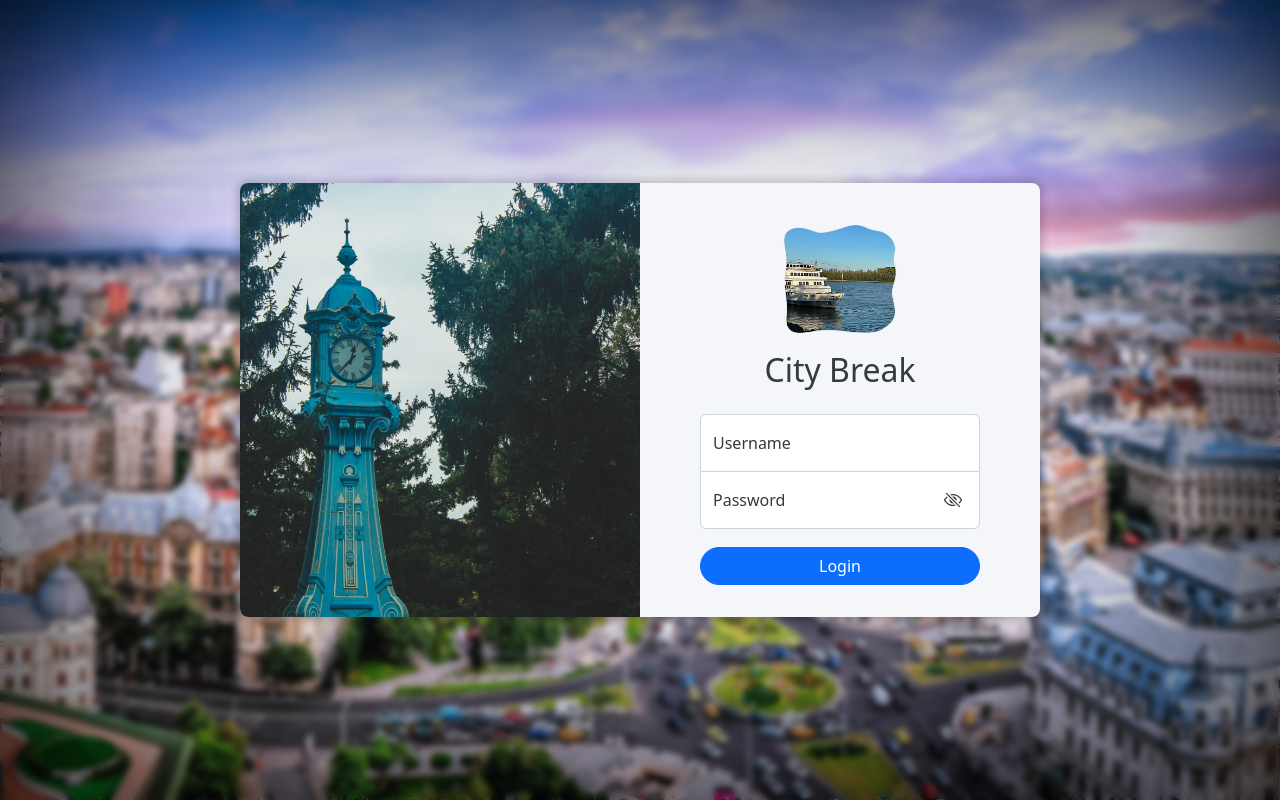
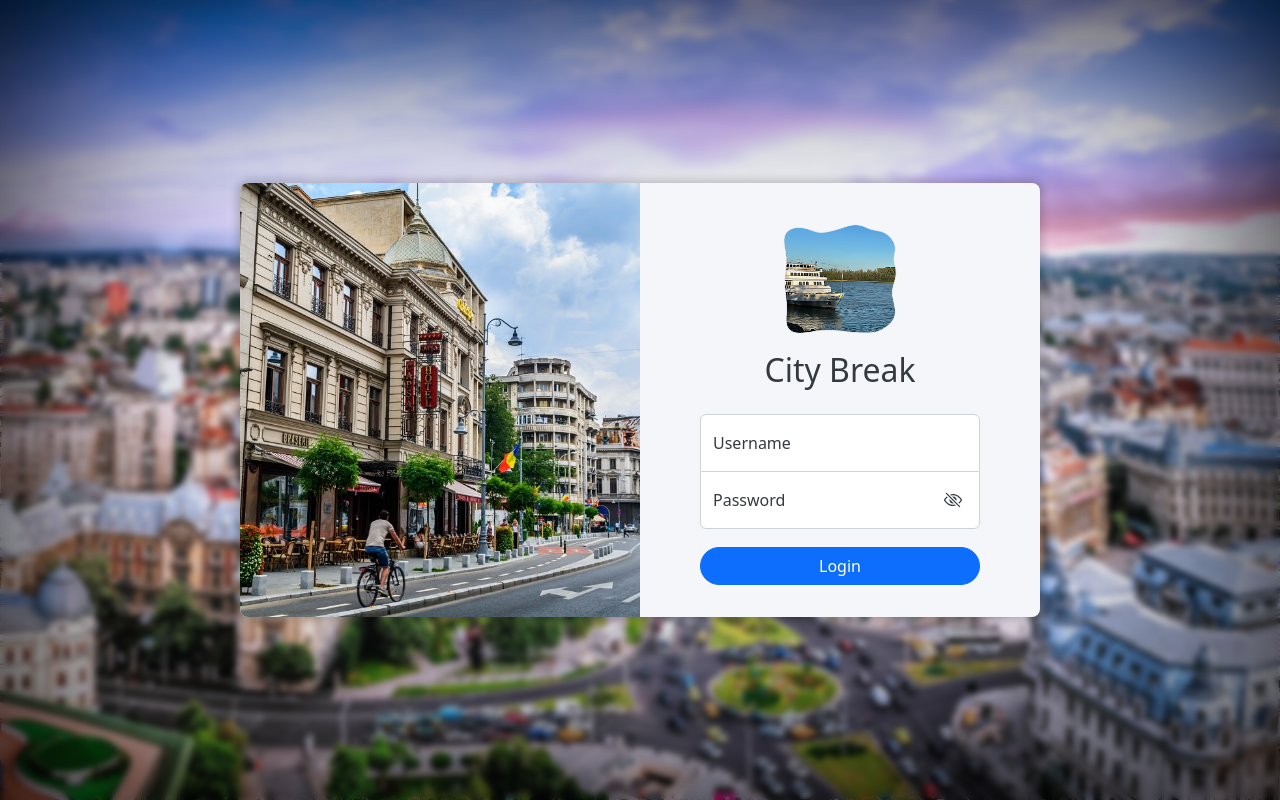
Before and after one commit to MoryokaV/City-Break, a Flask app: page /login in a window 1280 px wide. Run offline with Flask 2, Linux system fonts and the light colour scheme.

```diff
--- a/backend/static/css/login.css
+++ b/backend/static/css/login.css
@@ -43,7 +43,7 @@ main {
 }
 
 .side-img {
-    background-image: url("/static/media/assets/ceas.webp");
+  background-image: url("/static/media/assets/calea-victoriei.jpg");
   background-position: center;
   background-repeat: no-repeat;
   background-size: cover;
```
Also changed, not shown: backend/static/media/assets/braila.jpg (deleted), backend/static/media/assets/bucuresti_universitatii.jpg, backend/static/media/assets/calea-victoriei.jpg (added), backend/static/media/assets/ceas.webp (deleted), backend/static/media/assets/icon.png. Lines whose indentation alone changed are shown as unchanged.
